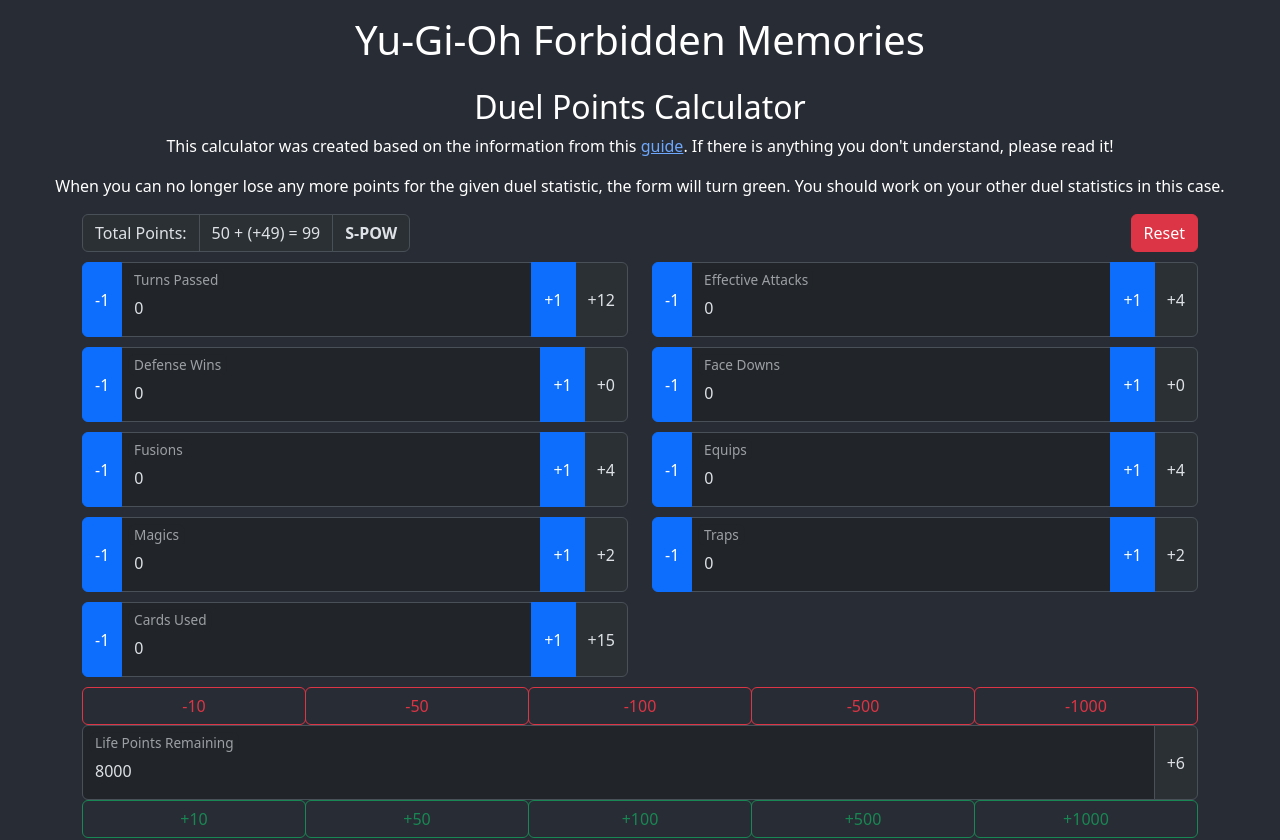
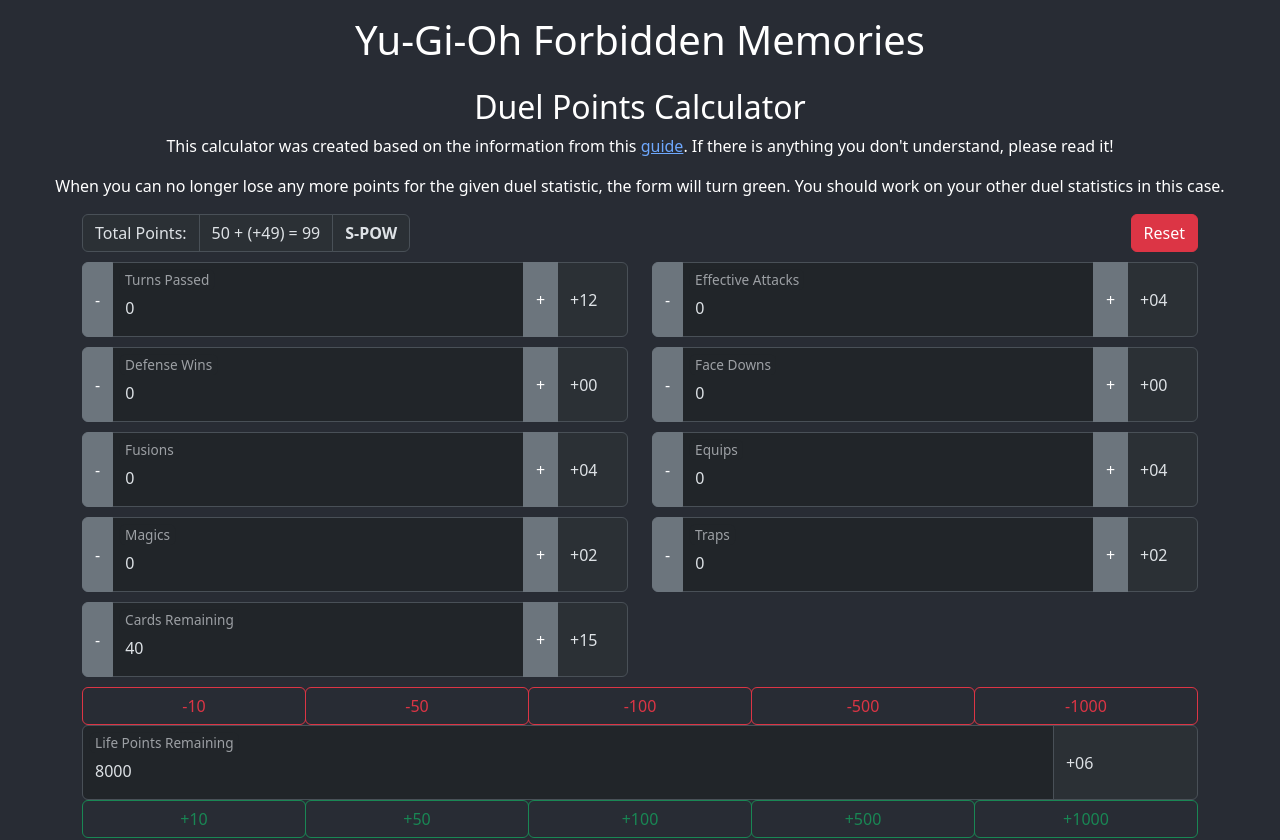
Before and after one commit to hosua/yugioh-fm-tools, a React (Create React App) app: page / in a window 1280 px wide. Shown: the top 840 px of the page. Built offline with nearby package versions, Linux system fonts and the light colour scheme.

Commit message:
Use cards remaining instead of cards used, color changes

```diff
--- a/src/App.js
+++ b/src/App.js
@@ -15,7 +15,7 @@
     equips: 0,
     faceDowns: 0,
     lifePoints: 8000,
-    cardsUsed: 0,
+    cardsRemaining: 40,
     turnsPassed: 0,
   };
 
@@ -28,7 +28,7 @@
     equips: 0,
     faceDowns: 0,
     lifePoints: 8000,
-    cardsUsed: 0,
+    cardsRemaining: 40,
     turnsPassed: 0,
   });
 
@@ -82,84 +82,94 @@
     var pts = 0;
     switch (key) {
       case 'turnsPassed':
-        if (values[key] <= 4) pts = +12;
-        else if (values[key] <= 8) pts = +8;
-        else if (values[key] <= 28) pts = 0;
-        else if (values[key] <= 32) pts = -8;
+        var turnsPassed = values[key];
+        if (turnsPassed <= 4) pts = +12;
+        else if (turnsPassed <= 8) pts = +8;
+        else if (turnsPassed <= 28) pts = 0;
+        else if (turnsPassed <= 32) pts = -8;
         else pts = -12;
         break;
 
       case 'effectiveAttacks':
-        if (values[key] <= 1) pts = +4;
-        else if (values[key] <= 3) pts = +2;
-        else if (values[key] <= 9) pts = 0;
-        else if (values[key] <= 19) pts = -2;
+        var effectiveAttacks = values[key];
+        if (effectiveAttacks <= 1) pts = +4;
+        else if (effectiveAttacks <= 3) pts = +2;
+        else if (effectiveAttacks <= 9) pts = 0;
+        else if (effectiveAttacks <= 19) pts = -2;
         else pts = -4;
         break;
 
 
       case 'defensiveWins':
-        if (values[key] <= 1) pts = 0;
-        else if (values[key] <= 5) pts = -10;
-        else if (values[key] <= 9) pts = -20;
-        else if (values[key] <= 14) pts = -30;
+        var defensiveWins = values[key];
+        if (defensiveWins <= 1) pts = 0;
+        else if (defensiveWins <= 5) pts = -10;
+        else if (defensiveWins <= 9) pts = -20;
+        else if (defensiveWins <= 14) pts = -30;
         else pts = -40;
         break;
 
 
       case 'faceDowns':
-        if (values[key] === 0) pts = 0;
-        else if (values[key] <= 10) pts = -2;
-        else if (values[key] <= 20) pts = -4;
-        else if (values[key] <= 30) pts = -6;
+        var faceDowns = values[key];
+        if (faceDowns === 0) pts = 0;
+        else if (faceDowns <= 10) pts = -2;
+        else if (faceDowns <= 20) pts = -4;
+        else if (faceDowns <= 30) pts = -6;
         else pts = -8;
         break;
 
       case 'fusions':
-        if (values[key] === 0) pts = +4;
-        else if (values[key] <= 4) pts = 0;
-        else if (values[key] <= 9) pts = -4;
-        else if (values[key] <= 14) pts = -8;
+        var fusions = values[key];
+        if (fusions === 0) pts = +4;
+        else if (fusions <= 4) pts = 0;
+        else if (fusions <= 9) pts = -4;
+        else if (fusions <= 14) pts = -8;
         else pts = -12;
         break;
 
       case 'equips':
-        if (values[key] === 0) pts = +4;
-        else if (values[key] <= 4) pts = 0;
-        else if (values[key] <= 9) pts = -4;
-        else if (values[key] <= 14) pts = -8;
+        var equips = values[key];
+        if (equips === 0) pts = +4;
+        else if (equips <= 4) pts = 0;
+        else if (equips <= 9) pts = -4;
+        else if (equips <= 14) pts = -8;
         else pts = -12;
         break;
 
       case 'magics':
-        if (values[key] === 0) pts = 2;
-        else if (values[key] <= 3) pts = -4;
-        else if (values[key] <= 6) pts = -8;
-        else if (values[key] <= 9) pts = -12;
+        var magics = values[key];
+        if (magics === 0) pts = 2;
+        else if (magics <= 3) pts = -4;
+        else if (magics <= 6) pts = -8;
+        else if (magics <= 9) pts = -12;
         else pts = -16;
         break;
 
       case 'traps':
-        if (values[key] === 0) pts = 2;
-        else if (values[key] <= 2) pts = -8;
-        else if (values[key] <= 4) pts = -16;
-        else if (values[key] <= 6) pts = -24;
+        var traps = values[key];
+        if (traps === 0) pts = 2;
+        else if (traps <= 2) pts = -8;
+        else if (traps <= 4) pts = -16;
+        else if (traps <= 6) pts = -24;
         else pts = -32;
         break;
 
-      case 'cardsUsed':
-        if (values[key] <= 8) pts = 15;
-        else if (values[key] <= 12) pts = 12;
-        else if (values[key] <= 32) pts = 0;
-        else if (values[key] <= 36) pts = -5;
+      case 'cardsRemaining':
+        var cardsUsed = 40 - values[key];
+        if (cardsUsed <= 8) pts = 15;
+        else if (cardsUsed <= 12) pts = 12;
+        else if (cardsUsed <= 32) pts = 0;
+        else if (cardsUsed <= 36) pts = -5;
         else pts = -7;
         break;
 
       case 'lifePoints':
-        if (values[key] >= 8000) pts = +6;
-        else if (values[key] >= 7000) pts = +4;
-        else if (values[key] >= 1000) pts = 0;
-        else if (values[key] >= 100) pts = -5;
+        var lifePoints = values[key];
+        if (lifePoints >= 8000) pts = +6;
+        else if (lifePoints >= 7000) pts = +4;
+        else if (lifePoints >= 1000) pts = 0;
+        else if (lifePoints >= 100) pts = -5;
         else pts = -7;
         break;
 
@@ -197,7 +207,7 @@
     };
     return (
       <>
-        <Button variant="primary" onClick={handleDecrement}>-1</Button>
+        <Button variant="secondary" onClick={handleDecrement}>-</Button>
         <FloatingLabel label={`${label}`}>
           <Form.Control
             style={{ height: '75px' }}
@@ -209,9 +219,9 @@
             isValid={isValid}
           />
         </FloatingLabel>
-        <Button variant="primary" onClick={handleIncrement}>+1</Button>
-        <InputGroup.Text>{
-          (calcPts(id) < 0) ? calcPts(id) : "+" + calcPts(id)
+        <Button variant="secondary" onClick={handleIncrement}>+</Button>
+        <InputGroup.Text style={{ width: '13%', paddingRight: '40px' }}>{
+          (calcPts(id) < 0) ? ("−" + ('0000' + Math.abs(calcPts(id))).slice(-2)) : "+" + (('00' + calcPts(id)).slice(-2))
         }</InputGroup.Text>
       </>
     );
@@ -259,8 +269,8 @@
               isValid={isValid}
             />
           </FloatingLabel >
-          <InputGroup.Text>{
-            (calcPts(id) <= 0) ? calcPts(id) : "+" + calcPts(id)
+          <InputGroup.Text style={{ width: '13%', paddingRight: '40px' }}>{
+            (calcPts(id) < 0) ? ("−" + ('0000' + Math.abs(calcPts(id))).slice(-2)) : "+" + (('00' + calcPts(id)).slice(-2))
           }</InputGroup.Text>
         </InputGroup>
         <InputGroup>
@@ -413,12 +423,12 @@
               <Col md={6}>
                 <InputGroup className='yfmcalc-input'>
                   <InputElement
-                    label="Cards Used"
-                    id="cardsUsed"
-                    value={values.cardsUsed}
-                    pts={calcPts('cardsUsed')}
+                    label="Cards Remaining"
+                    id="cardsRemaining"
+                    value={values.cardsRemaining}
+                    pts={calcPts('cardsRemaining')}
                     onChange={handleInputChange}
-                    isValid={values.cardsUsed >= 37}
+                    isValid={values.cardsRemaining < 4}
                   />
                 </InputGroup>
               </Col>
```
